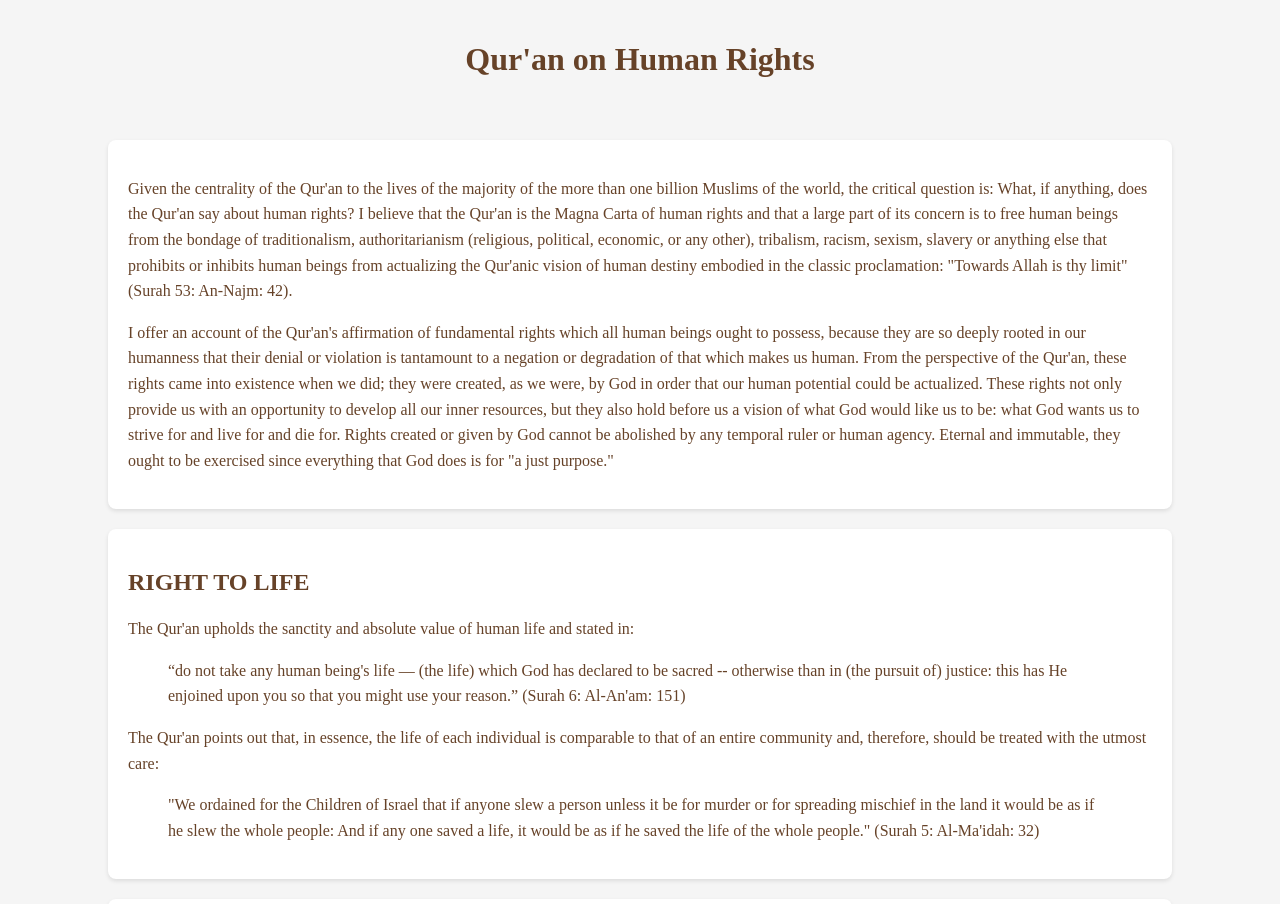
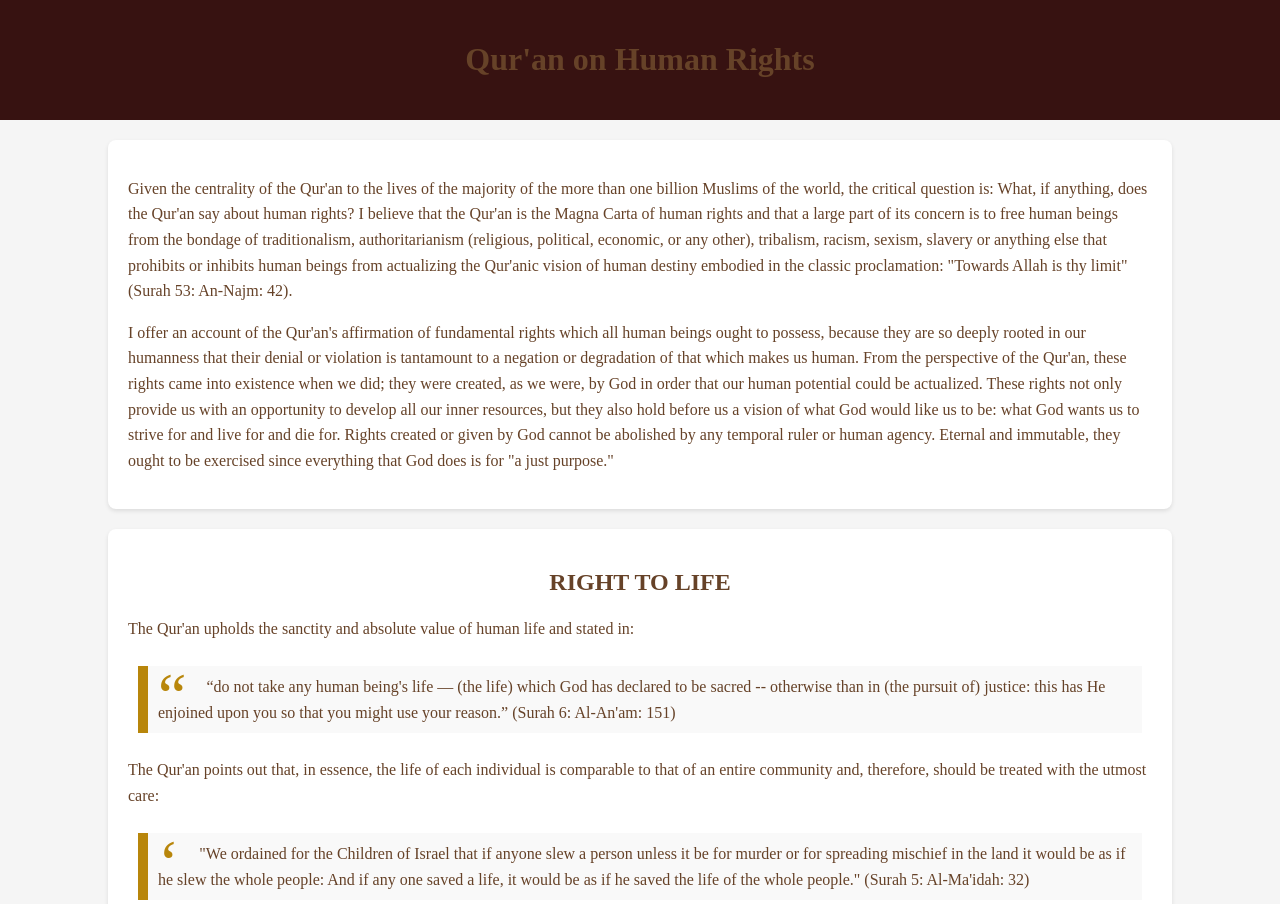
Before and after one commit to c06lina/Quranic-Human-Rights, a plain HTML site: page index.html in a window 1280 px wide. Shown: the top 904 px of the page. Drawn offline with Linux system fonts and the light colour scheme.

Commit message:
Update index.html

```diff
--- a/index.html
+++ b/index.html
@@ -4,20 +4,21 @@
     <meta charset="UTF-8">
     <meta name="viewport" content="width=device-width, initial-scale=1.0">
     <title>Qur'an on Human Rights</title>
-    <style>
+   <style>
         body {
             font-family: 'Times New Roman', Times, serif; /* Serif font for a sense of tradition */
             margin: 0;
             padding: 0;
-            background-color:#f5f5f5; /* Soft off-white background */
-            color:#664228; /* Deep, rich brown for text */
+            background-color: #f5f5f5; /* Soft off-white background */
+            color: #664228; /* Deep, rich brown for text */
         }
 
         header {
-            background-color: 371211;
+            background-color: #371211; /* Fix hexadecimal color value */
             color: #fff;
             padding: 20px;
             text-align: center;
+
         }
 
         .container {
@@ -29,7 +30,7 @@
             box-shadow: 0 2px 4px rgba(0, 0, 0, 0.1);
         }
 
-        h1 {
+        h1, h2 {
             color: #664228; /* Deep, rich brown for headings */
             text-align: center;
         }
@@ -56,6 +57,27 @@
             padding: 10px;
             border-radius: 4px;
             margin-bottom: 20px;
+        }
+
+        blockquote {
+            background: #f9f9f9;
+            border-left: 10px solid #b8860b; /* Dark goldenrod for blockquote border */
+            margin: 1.5em 10px;
+            padding: 0.5em 10px;
+            quotes: "\201C""\201D""\2018""\2019";
+        }
+
+        blockquote:before {
+            color: #b8860b; /* Dark goldenrod for quotation marks */
+            content: open-quote;
+            font-size: 4em;
+            line-height: 0.1em;
+            margin-right: 0.25em;
+            vertical-align: -0.4em;
+        }
+
+        blockquote p {
+            display: inline;
         }
     </style>
 </head>
```
